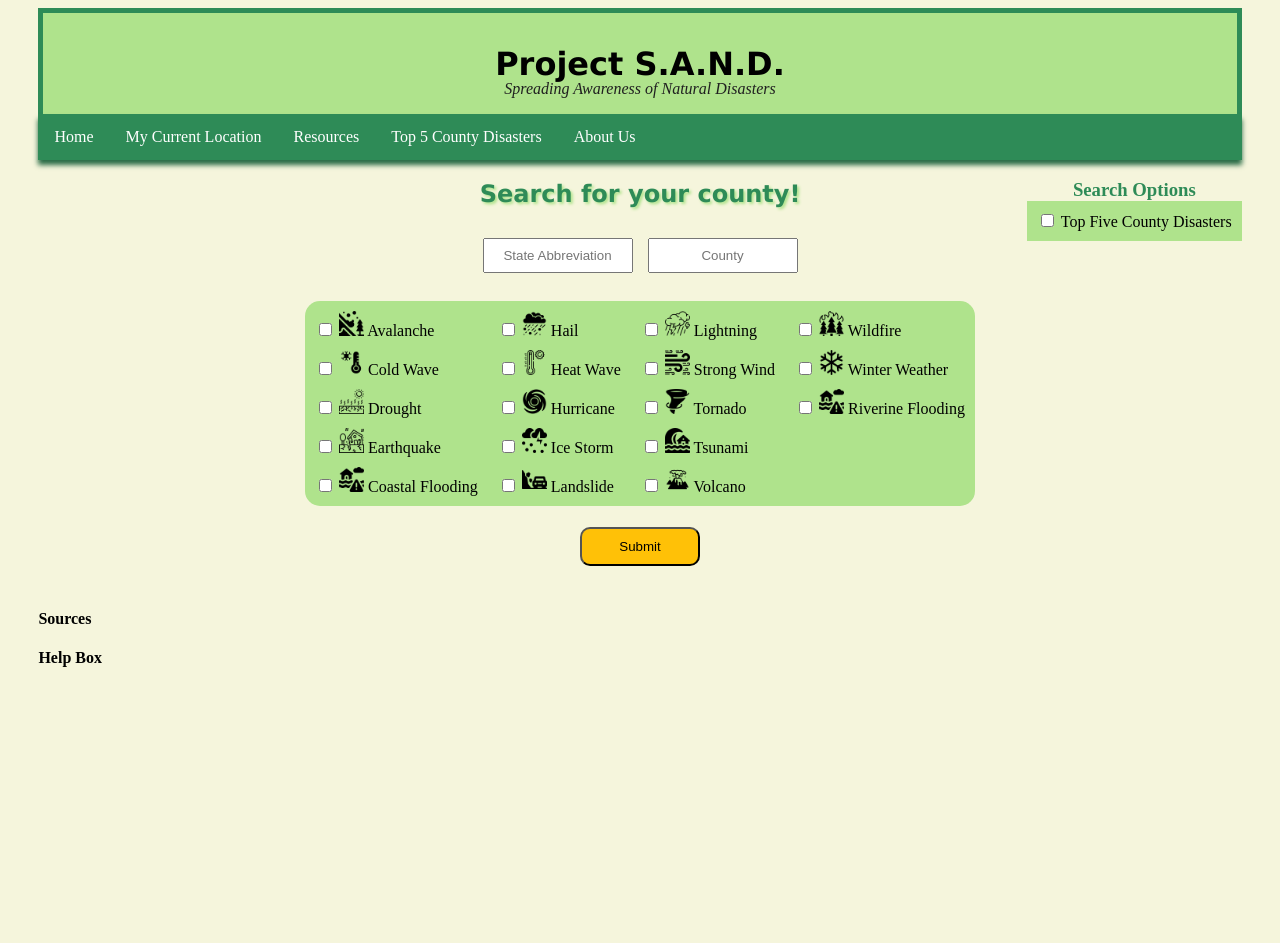
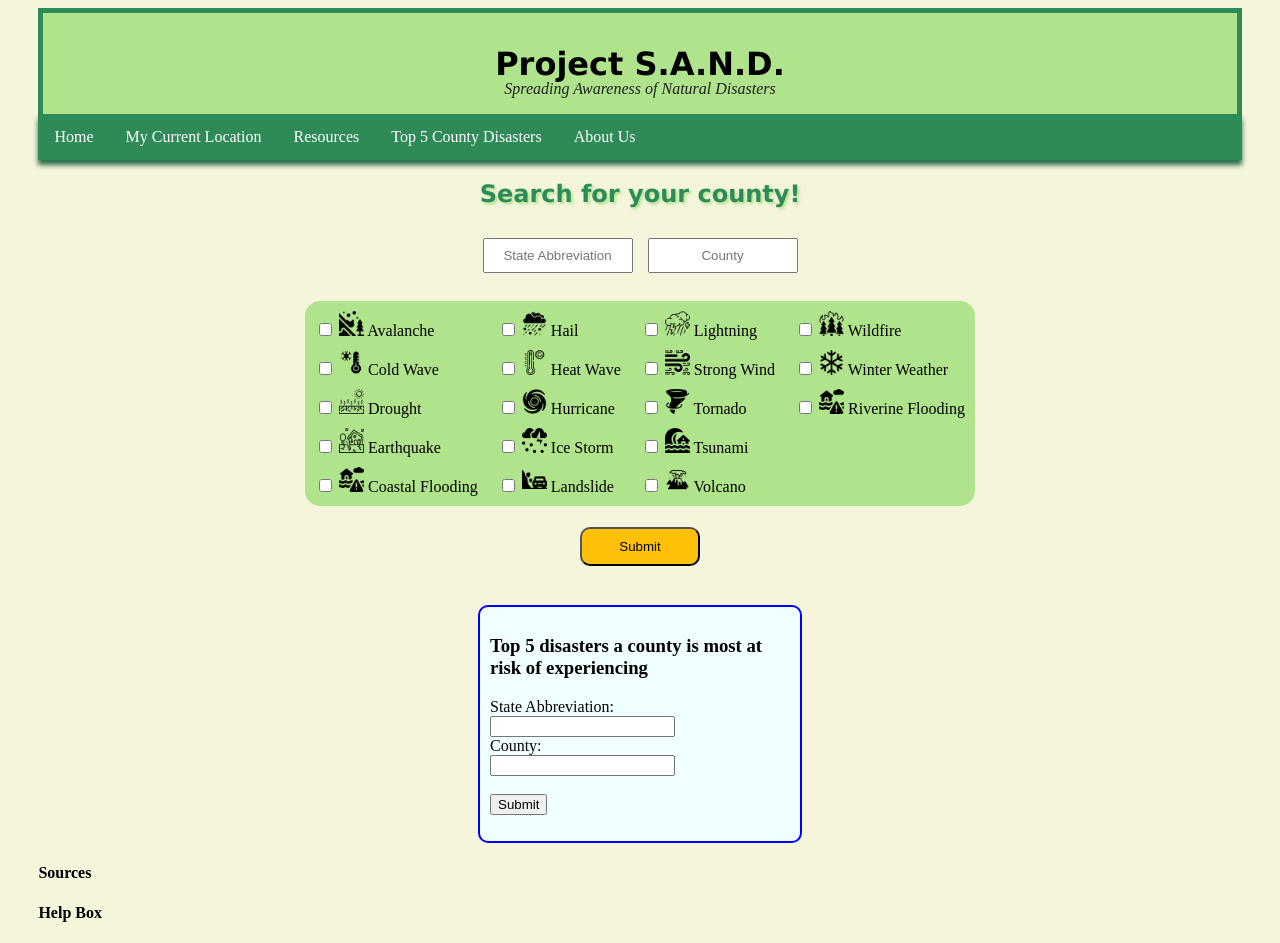
Before and after one commit to dynamiquet/Project-SAND, a Flask app: page / in a window 1280 px wide. Before the commit the page ends 667 px from the top, so only its background shows below. Run offline with Flask 3, Linux system fonts and the light colour scheme.

Commit message:
Added template and top5 functionality

```diff
--- a/flask_app.py
+++ b/flask_app.py
@@ -93,6 +93,15 @@ def display_data():
     print(state)
     return render_template('displaydata.html', results = data, state = state, county=county)
 
+@app.route('/top5')
+def getTop5RiskValuesForCounty():
+    requested_state = request.args['stateabbrv']
+    requested_county = request.args['county']
+
+    rowdata = test.getCountyRow(requested_county, requested_state)
+
+    return render_template("displaytop5data.html", county=requested_county, state=requested_state, data=get_top_five(rowdata))
+
 @app.route('/')
 def homepage():
     return render_template('index.html')
--- a/static/datastyle.css
+++ b/static/datastyle.css
@@ -141,3 +141,12 @@ body {
     margin-left: 3%;
     margin-right: 3%;
 }
+
+div.highlight2 {
+    background-color: azure;
+    width: 300px;
+    border: 2px solid blue;
+    border-radius: 10px;
+    padding: 10px;
+    margin: 0 auto;
+}
--- a/templates/index.html
+++ b/templates/index.html
@@ -114,7 +114,7 @@
 
         </form>
 
-        <div class = 'searchoptions'>
+        <!-- <div class = 'searchoptions'>
 
             <div id = 'searchtitle'> <h3>Search Options</h3></div>
 
@@ -126,7 +126,20 @@
 
               <label for="top5"> Top Five County Disasters</label></div></div></div>
 
-        </div>
+        </div> -->
+
+        <div class="highlight2">
+          <h3>Top 5 disasters a county is most at risk of experiencing</h3>
+          <!-- <p>Want to see the five disasters that Rice, MN is most at risk of experiencing?</p><br> -->
+          <form action="top5">
+              <label for="State Abbreviation">State Abbreviation:</label><br>
+              <input type="text" id="stateabbrv" name="stateabbrv"><br>
+              <label for="County">County:</label><br>
+              <input type="text" id="county" name="county"><br><br>
+              <input type="submit" value="Submit">
+          </form>
+      </div>
+
         <div><h4>Sources</h4></div>
 
         <div><h4>Help Box</h4></div>
```
Also changed, not shown: templates/displaytop5data.html (added, +34 -0 lines).
